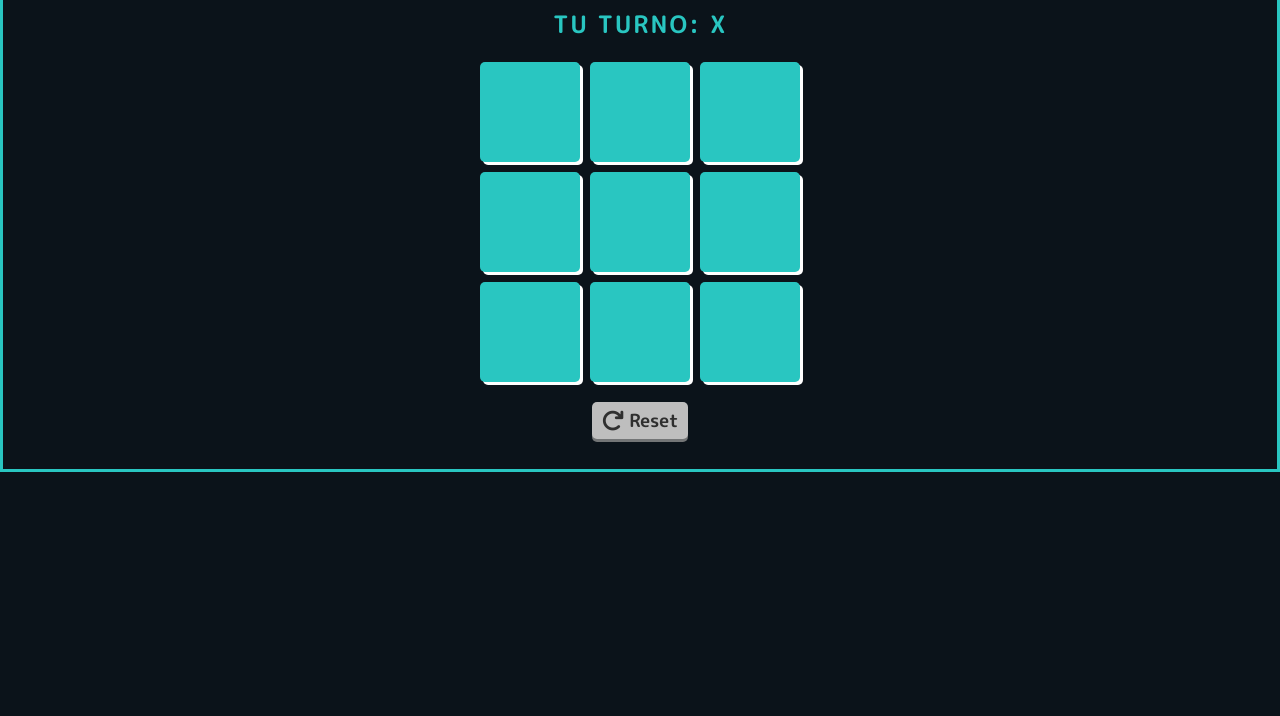
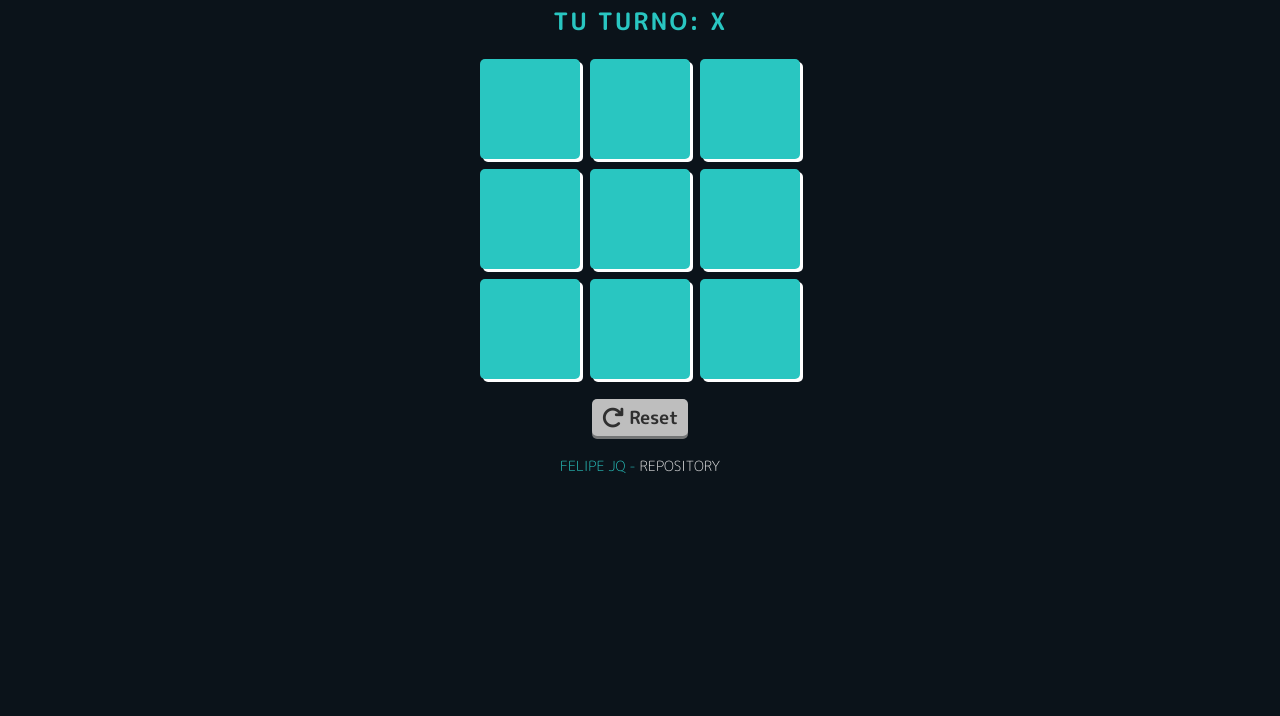
Before and after one commit to felipejoq/el-gato-3-en-raya, a website built with Vite: page index.html in a window 1280 px wide. Shown: the part 84-800 px from the top of the page. Built offline with nearby package versions, Linux system fonts and the light colour scheme.

Commit message:
Footer added link and text

```diff
--- a/index.html
+++ b/index.html
@@ -54,6 +54,12 @@
                 <i class="fa-solid fa-arrow-rotate-right fa-lg"></i> Reset
             </button>
         </div>
+
+        <footer>
+            <p>
+                Felipe JQ - <a href="https://github.com/felipejoq/el-gato-3-en-raya" target="_blank">Repository</a>
+            </p>
+        </footer>
     </div>
 
     <script type="module" src="./main.js"></script>
--- a/style.css
+++ b/style.css
@@ -26,7 +26,6 @@ h1>span {
   align-items: center;
   gap: 20px;
   width: 100%;
-  border: 3px solid #29C6C1;
   padding: 20px 0 30px;
 }
 
@@ -159,3 +158,15 @@ h1>span {
   align-items: center;
   gap: 20px;
 }
+
+footer {
+  display: flex;
+  justify-content: center;
+  font-size: 14px;
+  text-transform: uppercase;
+}
+
+footer a {
+  color: #e9e9e9;
+  text-decoration: none;
+}
```
